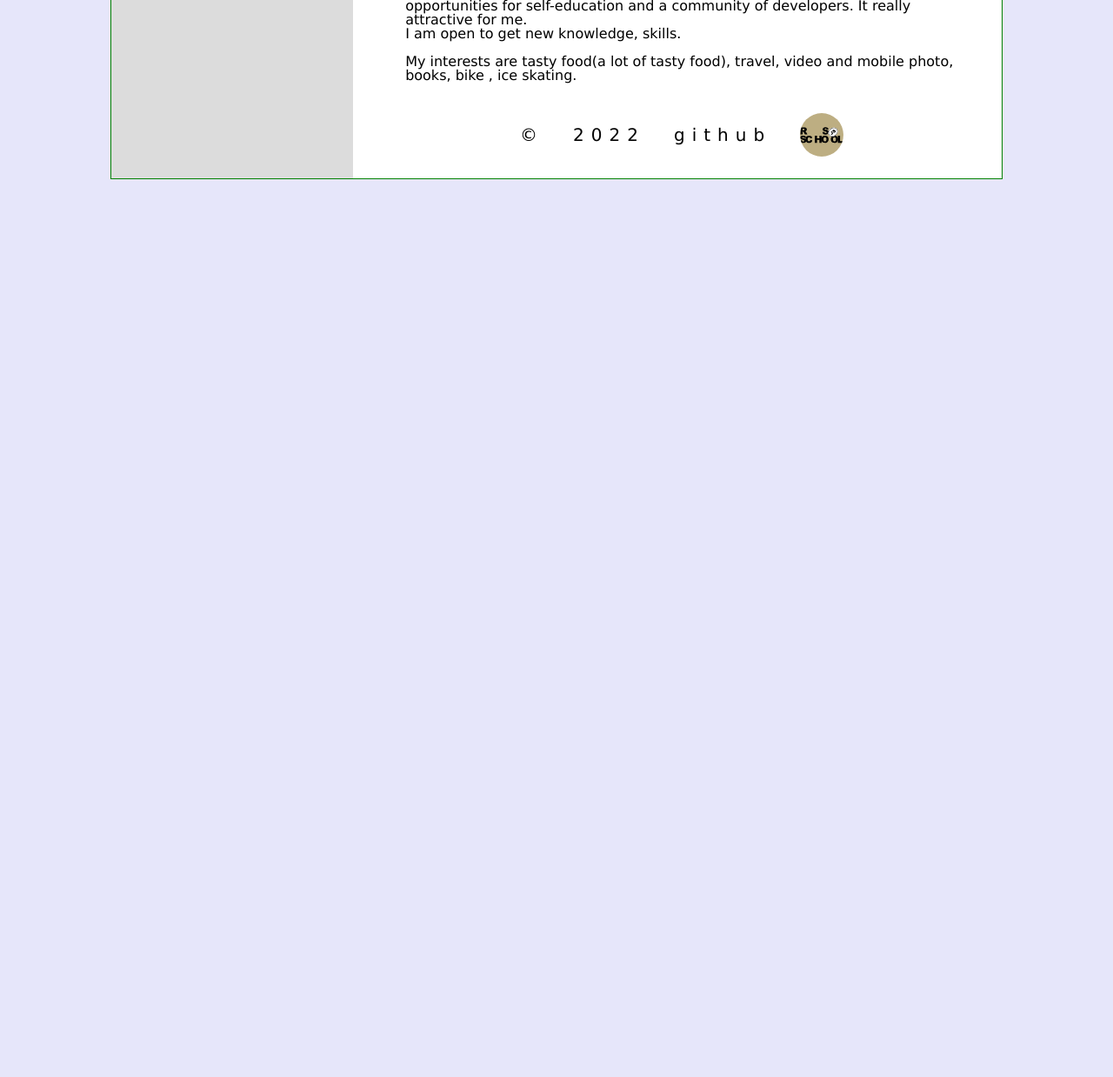
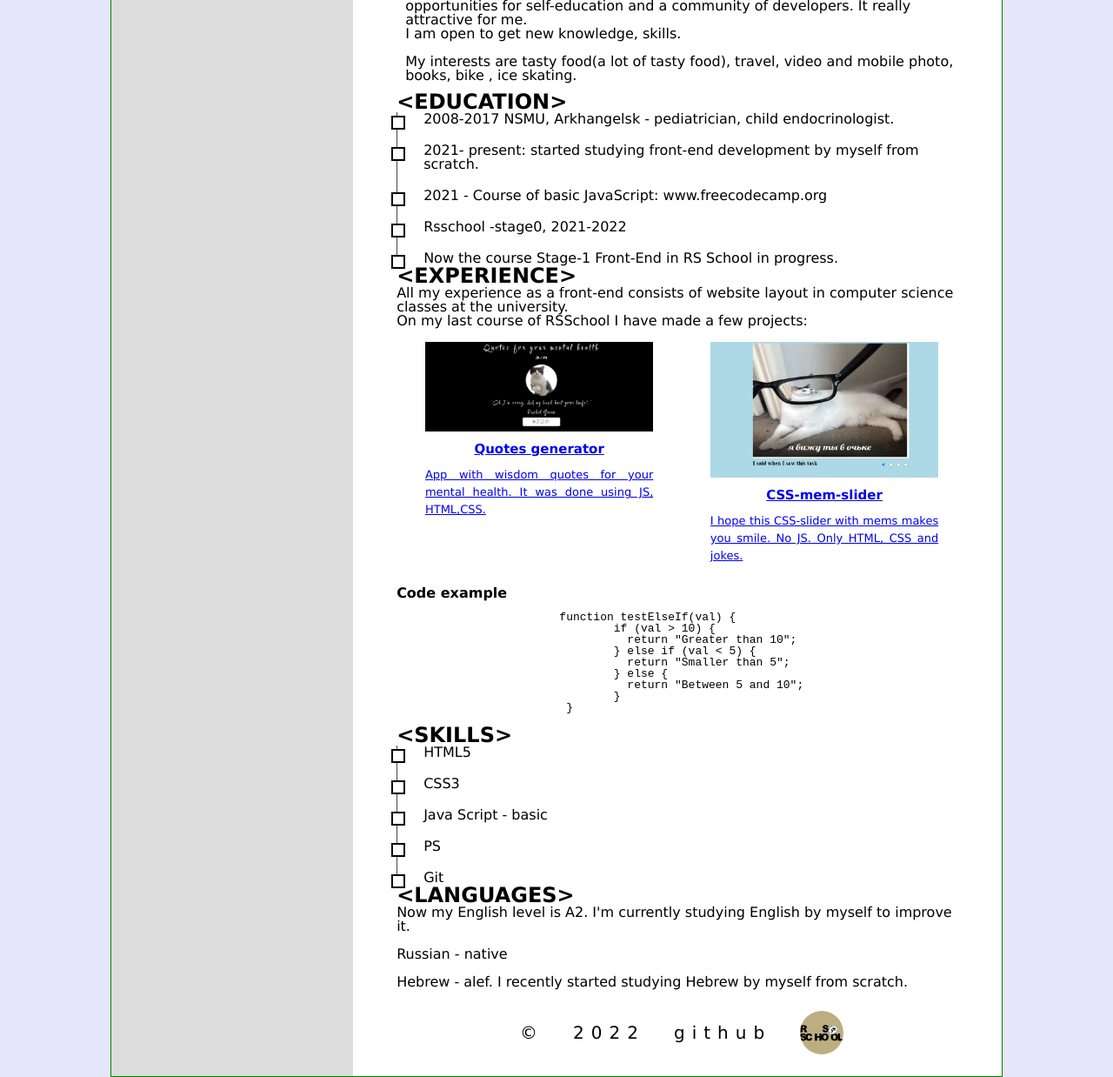
Before and after one commit to drbehavr/rsschool-cv, a plain HTML site: page index.html in a window 1280 px wide. Shown: the part 558-1796 px from the top of the page at 87% size. Before the commit the page ends 800 px from the top, so only its background shows below. Drawn offline with Linux system fonts and the light colour scheme.

Commit message:
feat: add project section, expirience, code example and lang info

```diff
--- a/index.html
+++ b/index.html
@@ -51,6 +51,79 @@
 						My interests are tasty food(a lot of tasty food), travel, video and mobile photo,  books, bike , ice skating.
 			</p>
 	</section>
+
+	<section class="main-education" id="education">
+		<h2>&lt;Education&gt;</h2>
+		<ul class="main-education-list">
+			<li>2008-2017 NSMU, Arkhangelsk - pediatrician, child endocrinologist. </li>
+			<li>2021- present: started studying front-end development by myself from scratch.</li>
+         <li>2021 - Course of basic JavaScript: www.freecodecamp.org </li>
+			<li>Rsschool -stage0, 2021-2022</li>
+			<li>Now the course Stage-1 Front-End in RS School in progress.</li>
+		</ul>
+
+	</section>
+
+	<section class="main-experience" id="experience">
+		<h2>&lt;Experience&gt;</h2>
+		<p>All my experience as a front-end consists of website layout in computer science classes at the university.
+
+		<p>On my last course of RSSchool I have made a few projects:</p> <br>
+
+		<div class="projects">
+			<div class="project-item">
+				 <a href="https://rolling-scopes-school.github.io/drbehavr-JSFEPRESCHOOL/quote/"
+					  target="_blank">
+					  <img src="./img/cat.png" alt="cat" >
+					  <h3>Quotes generator</h3>
+					  <p>App with wisdom quotes for your mental health. It was done using JS, HTML,CSS.</p>
+				 </a>
+			</div>
+
+			<div class="project-item">
+				<a href="https://drbehavr-css-mem.netlify.app/"
+					 target="_blank">
+					 <img src="./img/vtv.png" alt="memslider" >
+					 <h3>CSS-mem-slider</h3>
+					 <p>I hope this CSS-slider with mems makes you smile. No JS. Only HTML, CSS and jokes.</p>
+				</a>
+		  </div>
+		</div>
+		<h4>Code example</h4>
+		<pre class="code"><code class="js">
+			function testElseIf(val) {
+				if (val > 10) {
+				  return "Greater than 10";
+				} else if (val &lt; 5) {
+				  return "Smaller than 5";
+				} else {
+				  return "Between 5 and 10";
+				}
+			 }
+					</code></pre>
+
+	</section>
+
+
+
+	<section class="main-skills" id="skills">
+		<h2>&lt;Skills&gt;</h2>
+		<ul class="skills-item">
+			<li>HTML5</li>
+			<li>CSS3</li>
+			<li>Java Script - basic </li>
+			<li>PS</li>
+			<li>Git</li>
+		</ul>
+	</section>
+	<section class="main-lang" id="lang">
+		<h2>&lt;Languages&gt;</h2>
+		<ul>
+			<li>Now my English level is A2. I'm currently studying English by myself to improve it. </li><br>
+		<li>Russian - native </li><br>
+	   <li>Hebrew  - alef. I recently started studying Hebrew by myself from scratch.</li>
+	</ul>
+	</section>
 	<!--main-->
 
 
@@ -59,10 +132,10 @@
 <footer class="footer">
 	<div class="footer-contain">
 		<ul class="footer-list">
-			<li class="light-theme" data-theme="light">&copy;</li>
-			 <li class="light-theme" data-theme="light"><time>2022</time></li>
-			<li class="light-theme" data-theme="light"><a href="https://github.com/drbehavr/" target="_blank">github</a></li>
-			<li class="light-theme" data-theme="light"><a href="https://rs.school/js/" target="_blank"><img
+			<li >&copy;</li>
+			 <li ><time>2022</time></li>
+			<li ><a href="https://github.com/drbehavr/" target="_blank">github</a></li>
+			<li ><a href="https://rs.school/js/" target="_blank"><img
 					src="./img/rs_school_js.svg" alt="logo"></a></li>
 			</ul>
 
--- a/style.css
+++ b/style.css
@@ -25,9 +25,9 @@ body {
 h2 {
   text-transform: uppercase;
 }
-h1 {
+/*h1 {
   padding: 24px;
-}
+}*/
 /*header*/
 .header {
   border: 1px solid yellowgreen;
@@ -113,9 +113,95 @@ li {
   font-size: 16px;
   padding: 10px;
 }
+/*education*/
+.main-education-list {
+  padding-left: 0;
+}
+.main-education-list > li:not(:last-child) {
+  padding-bottom: 20px;
+}
+.main-education-list > li {
+  position: relative;
+  border-left: 1px solid #48433d;
+  padding-left: 30px;
+}
+.main-education-list > li::before {
+  position: absolute;
+  content: "";
+  border: 2px solid black;
+  /*border-radius: 50%;*/
+  height: 12px;
+  width: 12px;
+  left: -7px;
+  top: 4px;
+  background: white;
+}
 
+/*expirience*/
+.projects {
+  display: flex;
+  justify-content: space-around;
+}
+.project-item {
+  width: 40%;
+  margin-bottom: 25px;
+}
+.project-item p {
+  font-size: 13px;
+  text-align: justify;
+  line-height: 20px;
+}
+.project-item:hover img {
+  transform: scale(1.02);
+  transition: all 0.5s ease-in-out;
+}
+
+.project-item img {
+  width: 100%;
+  transition: all 0.5s ease-in-out;
+  cursor: pointer;
+}
+
+.project-item h3 {
+  margin: 0;
+  text-align: center;
+  font-size: 15px;
+  transition: all 0.5s ease-in-out;
+  line-height: 40px;
+}
+.project-item:hover h3 {
+  transition: all 0.5s ease-in-out;
+}
+.code {
+  border-radius: 50px;
+}
+
+/*skills*/
+.skills-item > li::before {
+  position: absolute;
+  content: "";
+  border: 2px solid black;
+  /*border-radius: 50%;*/
+  height: 12px;
+  width: 12px;
+  left: -7px;
+  top: 4px;
+  background: white;
+}
+.skills-item {
+  padding-left: 0;
+}
+.skills-item > li:not(:last-child) {
+  padding-bottom: 20px;
+}
+.skills-item > li {
+  position: relative;
+  border-left: 1px solid #48433d;
+  padding-left: 30px;
+}
 /*main*/
 /*footer*/
+
 .footer-contain {
   display: flex;
   align-items: center;
```
Also changed, not shown: img/cat.png (added).
